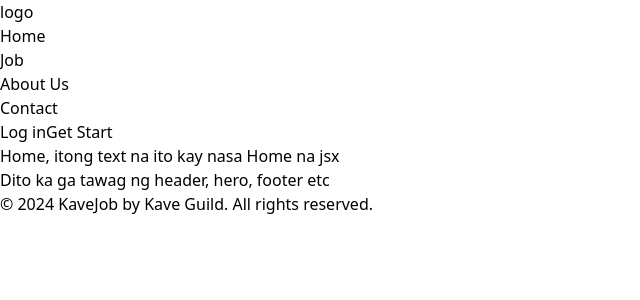
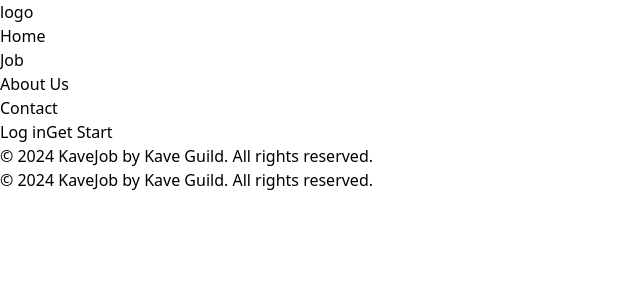
Before and after one commit to Vanjems/JobListingApp, a React (Vite) app: page / in a window 1280 px wide. Shown: the top 300 px of the page, without its empty margins (0-640 px from the left). Built offline with nearby package versions, Linux system fonts and the light colour scheme.

Commit message:
Added the Footer in the Home.jsx

```diff
--- a/src/pages/home/Home.jsx
+++ b/src/pages/home/Home.jsx
@@ -1,6 +1,7 @@
 import React from 'react'
 import Header from '../../components/header/Header'
 import Hero from '../../components/hero/Hero'
+import Footer from '../../components/footer/Footer'
 
 export default function Home() {
   return (
@@ -8,9 +9,7 @@ export default function Home() {
 
     <Header />
     <Hero />
-    Home, itong text na ito kay nasa Home na jsx
-
-    <h1> Dito ka ga tawag ng header, hero, footer etc</h1>
+    <Footer/>
 
     </div>
   )
```
